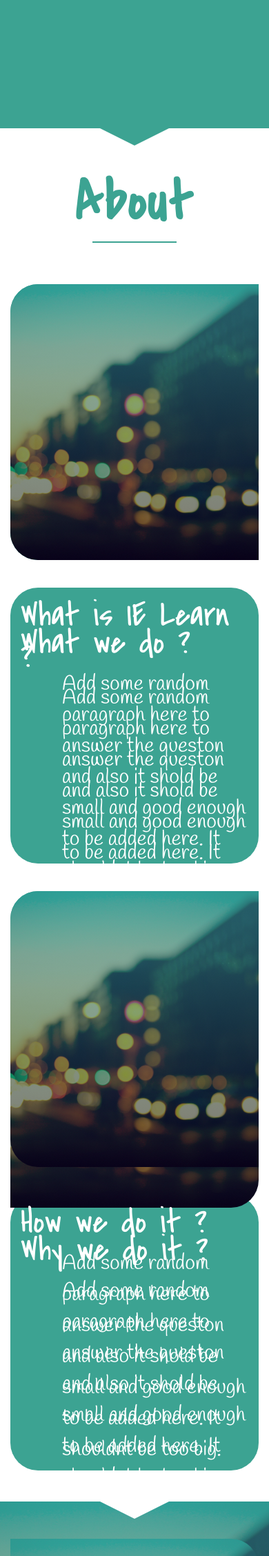
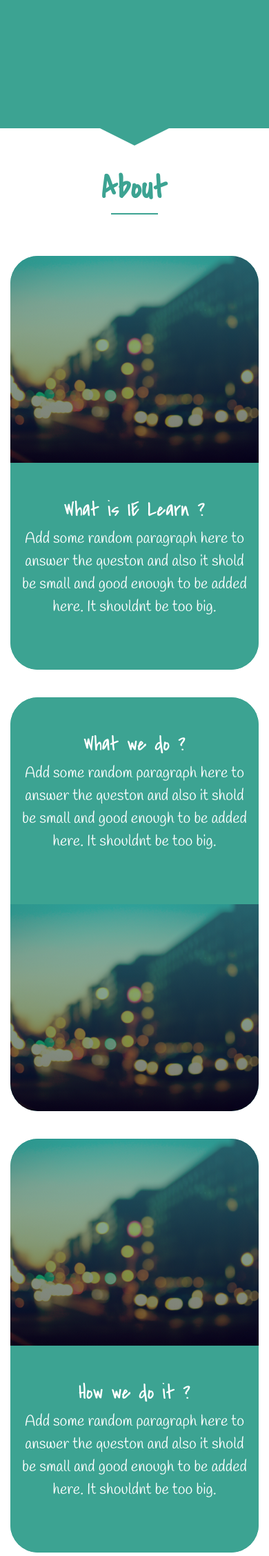
Before and after one commit to nerd455/IE_Learn_Community, a Flask app: page / in a window 390 px wide. Shown: the part 1507-3763 px from the top of the page at 69% size. Run offline with Flask 2, Linux system fonts and the light colour scheme; some libraries are stand-ins or nearby versions.

Commit message:
home page completed withed responsivenes

```diff
--- a/app.py
+++ b/app.py
@@ -9,4 +9,4 @@
 
 
 if __name__ == "__main__":
-    app.run(debug=True, port=8000)
+    app.run(debug=True)
--- a/static/css/responsive.css
+++ b/static/css/responsive.css
@@ -37,6 +37,75 @@
     .forms h4 {
         font-size: 20px;
     } */
+    .about_sec h1 {
+        font-size: 46px;
+        letter-spacing: 1px;
+    }
+    /* .about_sec {} */
+    .abt_inner {
+        text-align: center;
+        height: 600px;
+    }
+    .img_abt_inner_l {
+        height: 50%;
+        background-position: center;
+        background-repeat: no-repeat;
+        background-size: cover;
+        border-bottom-left-radius: 0px;
+        border-top-left-radius: 40px;
+        border-top-right-radius: 40px;
+    }
+    .con_abt_inner_r {
+        background-color: #3ca392;
+        height: 50%;
+        border-radius: none;
+        padding: 50px;
+        border-bottom-left-radius: 40px;
+        border-bottom-right-radius: 40px;
+    }
+    .con_abt_inner_r h3 {
+        font-size: 30px;
+        margin-left: 0px;
+    }
+    .con_abt_inner_r p {
+        font-size: 22px;
+        margin-left: 0px;
+    }
+    .img_abt_inner_r {
+        height: 50%;
+        background-position: center;
+        background-repeat: no-repeat;
+        background-size: cover;
+        border-bottom-left-radius: 40px;
+        border-top-right-radius: 0px;
+    }
+    .con_abt_inner_l {
+        background-color: #3ca392;
+        height: 50%;
+        border-radius: none;
+        padding: 50px;
+        border-top-left-radius: 40px;
+        border-top-right-radius: 40px;
+    }
+    .con_abt_inner_l h3 {
+        font-size: 30px;
+        margin-left: 0px;
+    }
+    .con_abt_inner_l p {
+        font-size: 22px;
+        margin-left: 0px;
+    }
+    footer {
+        height: 400px;
+        padding-top: 150px;
+    }
+    .head_footer h1 {
+        font-size: 60px;
+        letter-spacing: 3px;
+    }
+    .head_footer p {
+        font-size: 20px;
+    }
 }
 
 @media screen and (max-width: 320px) {
--- a/static/css/style.css
+++ b/static/css/style.css
@@ -282,6 +282,7 @@
         color: white;
         font-size: 50px;
         font-family: 'Covered By Your Grace', cursive;
+        margin-left: 20px;
     }
 
     .img_abt_inner_l {
@@ -312,7 +313,7 @@
         color: white;
         font-size: 30px;
         font-family: 'Handlee', cursive;
-        margin-left: 60px;
+        margin-left: 80px;
     }
 
     .con_abt_inner_l {
@@ -323,13 +324,14 @@
         color: white;
         font-size: 30px;
         font-family: 'Handlee', cursive;
-        margin-left: 60px;
+        margin-left: 80px;
     }
 
     .con_abt_inner_l h3 {
         color: white;
         font-size: 50px;
         font-family: 'Covered By Your Grace', cursive;
+        margin-left: 20px;
     }
 
     footer {
--- a/templates/home.html
+++ b/templates/home.html
@@ -68,12 +68,13 @@
     </div>
     <div class="bottom-arrow"></div>
     <!-- home header end -->
+
     <!-- about section start -->
     <div class="about_sec container" align="center">
         <h1>About</h1>
         <!-- inner one start -->
         <div class="abt_inner row">
-            <div class="col-md-4 col-xs-12 img_abt_inner_l"></div>
+            <div class="col-md-4 hidden-xs img_abt_inner_l"></div>
             <div class="col-md-8 col-xs-12 con_abt_inner_r">
                 <h3>What is IE Learn ?</h3>
                 <p>Add some random paragraph here to answer the queston and also it shold be small and good enough to be added here. It shouldnt be too big.</p>
```
Also changed, not shown: other parts of static/css/responsive.css (+27 -0 lines).
